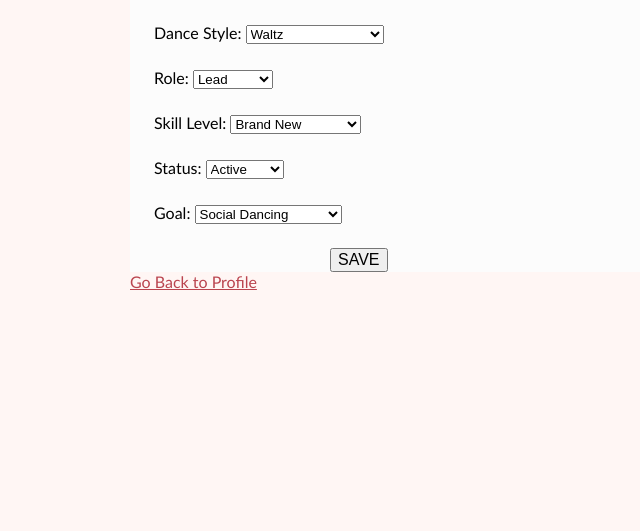
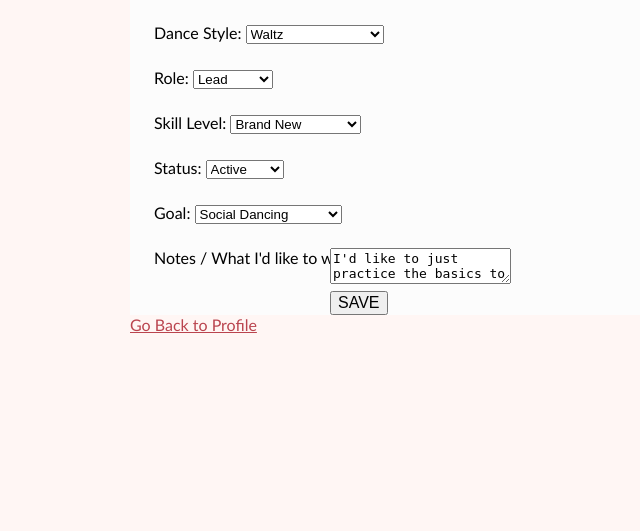
Before and after one commit to kapari/dance_match, a Django app: page /edit/1/1/ in a window 1280 px wide. Shown: the part 188-719 px from the top of the page, without its empty margins (70-710 px from the left). Run offline with Django 3.2, Linux system fonts and the light colour scheme; data comes from the database, SQL or seed files in the repository; both versions use the stored data as it was after the commit.

Commit message:
Add notes and 'help out' button to dance pref

```diff
--- a/dancematch_project/dancematch_app/templates/edit_dance.html
+++ b/dancematch_project/dancematch_app/templates/edit_dance.html
@@ -87,6 +87,10 @@
                     {% endfor %}
                 </select>
             </label>
+            <label>
+                Notes / What I'd like to work on:
+                <textarea name="notes">{{ dance_pref.notes }}</textarea>
+            </label>
             <input type="submit" value="SAVE"/>
 
         </form>
--- a/dancematch_project/dancematch_app/templates/profile.html
+++ b/dancematch_project/dancematch_app/templates/profile.html
@@ -39,6 +39,9 @@
         {% if dance_pref.notes != '' %}
             <li>Notes: {{ dance_pref.notes }}</li>
         {% endif %}
+        {% if dance_pref.activity.name != "Inactive" %}
+            <input class="button" type="button" value="Help with this goal"/>
+        {% endif %}
     </ul>
     <a href="/edit/{{ dancer.id }}/{{ dance_pref.id }}/">Edit</a>
 
--- a/dancematch_project/dancematch_app/views.py
+++ b/dancematch_project/dancematch_app/views.py
@@ -92,6 +92,8 @@ def edit_dance(request, dancer_id, dance_pref_id):
         goal = get_object_or_404(Goals, pk=goal_id)
         dance_pref.goal = goal
 
+        dance_pref.notes = request.POST["notes"]
+
         dance_pref.dancer = dancer
         dance_pref.save()
 
```
Also changed, not shown: dancematch_project/db.sqlite3.
